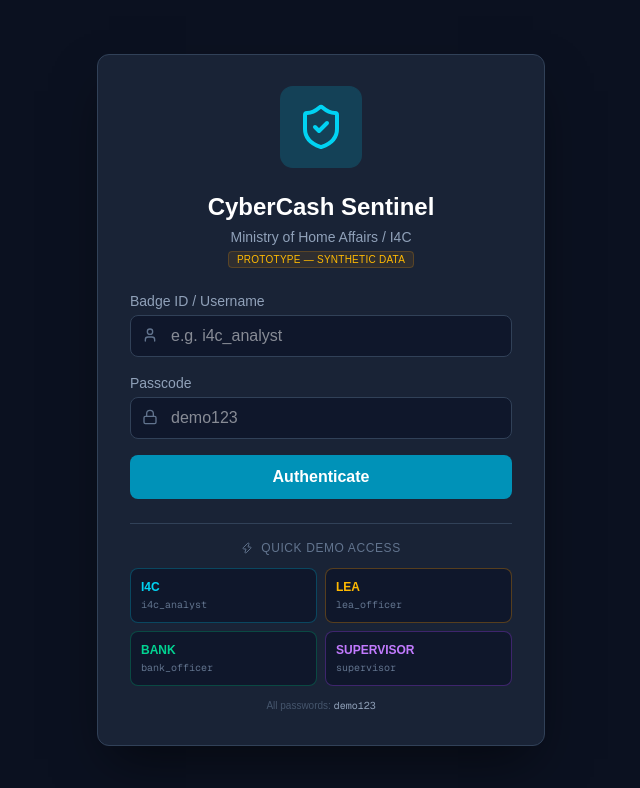
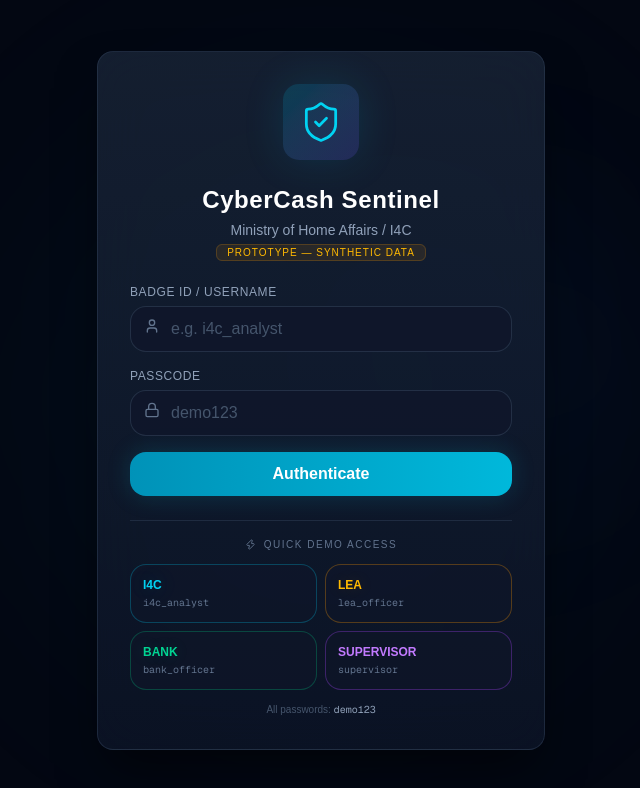
Before and after one commit to 5dishapatil/CyberCash, a Next.js app in the folder frontend/: page /login in a window 1280 px wide. Shown: the top 788 px of the page, without its empty margins (319-959 px from the left). Built offline with nearby package versions, Linux system fonts and the light colour scheme; no server answers.

Commit message:
ui: premium cybercrime-themed dark UI overhaul - glassmorphism, glow effects, refined sidebar, enhanced login

```diff
--- a/frontend/src/app/globals.css
+++ b/frontend/src/app/globals.css
@@ -3,6 +3,11 @@
 :root {
   --background: #ffffff;
   --foreground: #171717;
+  --accent-primary: #06b6d4;    /* cyan-500 */
+  --accent-glow: rgba(6, 182, 212, 0.15);
+  --card-bg: rgba(15, 23, 42, 0.6);
+  --card-border: rgba(51, 65, 85, 0.5);
+  --card-hover-border: rgba(6, 182, 212, 0.3);
 }
 
 @theme inline {
@@ -14,14 +19,268 @@
 
 @media (prefers-color-scheme: dark) {
   :root {
-    --background: #0a0a0a;
+    --background: #030712;
     --foreground: #ededed;
   }
 }
 
+/* ============================================
+   BASE BODY & BACKGROUND
+   ============================================ */
 body {
-  background: var(--background);
+  background: #030712;
   color: var(--foreground);
   font-family: Arial, Helvetica, sans-serif;
 }
-.map-tiles { filter: invert(100%) hue-rotate(180deg) brightness(95%) contrast(90%); }
+
+/* Subtle animated grid overlay */
+body::before {
+  content: '';
+  position: fixed;
+  top: 0;
+  left: 0;
+  width: 100%;
+  height: 100%;
+  background-image:
+    linear-gradient(rgba(6, 182, 212, 0.03) 1px, transparent 1px),
+    linear-gradient(90deg, rgba(6, 182, 212, 0.03) 1px, transparent 1px);
+  background-size: 60px 60px;
+  pointer-events: none;
+  z-index: 0;
+}
+
+/* ============================================
+   GLASSMORPHISM CARD EFFECTS
+   ============================================ */
+
+/* Enhance all slate card panels with glass effect */
+.bg-slate-800\/50 {
+  background: linear-gradient(135deg, rgba(15, 23, 42, 0.7) 0%, rgba(15, 23, 42, 0.5) 100%) !important;
+  backdrop-filter: blur(12px) !important;
+  -webkit-backdrop-filter: blur(12px) !important;
+}
+
+/* Inner cards get a subtle depth */
+.bg-slate-900 {
+  background: linear-gradient(180deg, rgba(2, 6, 23, 0.9) 0%, rgba(15, 23, 42, 0.7) 100%) !important;
+}
+
+/* Card border glow on hover */
+.border-slate-700 {
+  border-color: rgba(51, 65, 85, 0.45) !important;
+  transition: border-color 0.3s ease, box-shadow 0.3s ease !important;
+}
+
+.border-slate-700:hover {
+  border-color: rgba(6, 182, 212, 0.2) !important;
+}
+
+/* ============================================
+   CUSTOM SCROLLBAR
+   ============================================ */
+::-webkit-scrollbar {
+  width: 6px;
+  height: 6px;
+}
+
+::-webkit-scrollbar-track {
+  background: rgba(15, 23, 42, 0.5);
+  border-radius: 3px;
+}
+
+::-webkit-scrollbar-thumb {
+  background: linear-gradient(180deg, rgba(6, 182, 212, 0.3), rgba(99, 102, 241, 0.3));
+  border-radius: 3px;
+}
+
+::-webkit-scrollbar-thumb:hover {
+  background: linear-gradient(180deg, rgba(6, 182, 212, 0.5), rgba(99, 102, 241, 0.5));
+}
+
+/* Firefox scrollbar */
+* {
+  scrollbar-width: thin;
+  scrollbar-color: rgba(6, 182, 212, 0.3) rgba(15, 23, 42, 0.5);
+}
+
+/* ============================================
+   ACCENT GLOW EFFECTS
+   ============================================ */
+
+/* Cyan text gets a subtle glow */
+.text-cyan-400 {
+  text-shadow: 0 0 20px rgba(6, 182, 212, 0.3);
+}
+
+/* Rose/red warning text gets threat glow */
+.text-rose-400, .text-rose-500 {
+  text-shadow: 0 0 15px rgba(244, 63, 94, 0.25);
+}
+
+/* Amber alert text glow */
+.text-amber-400 {
+  text-shadow: 0 0 15px rgba(251, 191, 36, 0.2);
+}
+
+/* Emerald success glow */
+.text-emerald-400, .text-emerald-500 {
+  text-shadow: 0 0 15px rgba(52, 211, 153, 0.2);
+}
+
+/* ============================================
+   BUTTON ENHANCEMENTS
+   ============================================ */
+
+/* Cyan buttons get a glow */
+.bg-cyan-600 {
+  background: linear-gradient(135deg, #0891b2 0%, #06b6d4 50%, #22d3ee 100%) !important;
+  box-shadow: 0 0 20px rgba(6, 182, 212, 0.25), inset 0 1px 0 rgba(255, 255, 255, 0.1) !important;
+  transition: all 0.3s ease !important;
+}
+
+.bg-cyan-600:hover {
+  box-shadow: 0 0 30px rgba(6, 182, 212, 0.4), inset 0 1px 0 rgba(255, 255, 255, 0.15) !important;
+  transform: translateY(-1px) !important;
+}
+
+/* Rose/danger buttons */
+.bg-rose-600\/20, .bg-rose-500\/20 {
+  transition: all 0.3s ease !important;
+}
+
+.bg-rose-600\/20:hover, .bg-rose-500\/20:hover {
+  box-shadow: 0 0 15px rgba(244, 63, 94, 0.15) !important;
+}
+
+/* ============================================
+   ROUNDED CARD ENHANCEMENTS
+   ============================================ */
+
+.rounded-xl {
+  border-radius: 16px !important;
+}
+
+.rounded-lg {
+  border-radius: 12px !important;
+}
+
+/* ============================================
+   TABLE ENHANCEMENTS
+   ============================================ */
+
+thead {
+  background: linear-gradient(90deg, rgba(15, 23, 42, 0.9) 0%, rgba(30, 41, 59, 0.7) 100%) !important;
+}
+
+tbody tr {
+  transition: background-color 0.2s ease !important;
+}
+
+tbody tr:hover {
+  background-color: rgba(6, 182, 212, 0.04) !important;
+}
+
+/* ============================================
+   STAT CARDS — LARGE NUMBERS
+   ============================================ */
+
+.font-mono.font-bold {
+  letter-spacing: -0.02em;
+}
+
+.text-3xl.font-bold {
+  background: linear-gradient(135deg, currentColor 60%, rgba(255,255,255,0.7) 100%);
+  -webkit-background-clip: text;
+  background-clip: text;
+}
+
+/* ============================================
+   PULSE / ANIMATION ENHANCEMENTS
+   ============================================ */
+
+@keyframes sentinel-pulse {
+  0%, 100% { opacity: 1; box-shadow: 0 0 0 0 rgba(6, 182, 212, 0.4); }
+  50% { opacity: 0.8; box-shadow: 0 0 0 8px rgba(6, 182, 212, 0); }
+}
+
+.animate-pulse {
+  animation: sentinel-pulse 2s cubic-bezier(0.4, 0, 0.6, 1) infinite !important;
+}
+
+/* ============================================
+   MODAL / OVERLAY BACKDROP
+   ============================================ */
+
+.backdrop-blur-sm {
+  backdrop-filter: blur(8px) !important;
+  -webkit-backdrop-filter: blur(8px) !important;
+}
+
+.backdrop-blur-md {
+  backdrop-filter: blur(16px) !important;
+  -webkit-backdrop-filter: blur(16px) !important;
+}
+
+/* ============================================
+   MAP TILES — DARK INVERSION
+   ============================================ */
+.map-tiles {
+  filter: invert(100%) hue-rotate(180deg) brightness(95%) contrast(90%);
+}
+
+/* ============================================
+   RECHARTS ENHANCEMENTS
+   ============================================ */
+
+.recharts-cartesian-grid line {
+  stroke: rgba(51, 65, 85, 0.3) !important;
+}
+
+.recharts-tooltip-wrapper {
+  filter: drop-shadow(0 4px 12px rgba(0, 0, 0, 0.5)) !important;
+}
+
+/* ============================================
+   REACT FLOW ENHANCEMENTS
+   ============================================ */
+
+.react-flow__controls {
+  background: rgba(15, 23, 42, 0.9) !important;
+  border: 1px solid rgba(51, 65, 85, 0.5) !important;
+  border-radius: 12px !important;
+  box-shadow: 0 4px 20px rgba(0, 0, 0, 0.3) !important;
+}
+
+.react-flow__controls button {
+  background: transparent !important;
+  border-color: rgba(51, 65, 85, 0.3) !important;
+  fill: rgba(148, 163, 184, 0.8) !important;
+  transition: all 0.2s ease !important;
+}
+
+.react-flow__controls button:hover {
+  background: rgba(6, 182, 212, 0.1) !important;
+  fill: #06b6d4 !important;
+}
+
+/* ============================================
+   SELECTION / FOCUS
+   ============================================ */
+
+::selection {
+  background: rgba(6, 182, 212, 0.3);
+  color: white;
+}
+
+input:focus, select:focus, textarea:focus {
+  outline: none !important;
+  border-color: rgba(6, 182, 212, 0.5) !important;
+  box-shadow: 0 0 0 2px rgba(6, 182, 212, 0.15) !important;
+}
+
+/* ============================================
+   LINK HOVER TRANSITIONS
+   ============================================ */
+a {
+  transition: color 0.2s ease, opacity 0.2s ease !important;
+}
--- a/frontend/src/app/layout.tsx
+++ b/frontend/src/app/layout.tsx
@@ -30,7 +30,7 @@
       lang="en"
       className={`${geistSans.variable} ${geistMono.variable} h-full antialiased`}
     >
-      <body className="min-h-full bg-[#0b1120] text-slate-300">
+      <body className="min-h-full bg-[#030712] text-slate-300">
         <ErrorBoundary>
           <AuthProvider>
             <WebSocketProvider>
--- a/frontend/src/app/login/page.tsx
+++ b/frontend/src/app/login/page.tsx
@@ -63,69 +63,76 @@
   };
 
   return (
-    <div className="flex items-center justify-center min-h-screen bg-[#0b1120] p-4">
-      <div className="w-full max-w-md">
-        <div className="bg-slate-800/80 p-8 rounded-xl border border-slate-700 shadow-2xl shadow-black/50">
+    <div className="flex items-center justify-center min-h-screen bg-[#030712] p-4 relative overflow-hidden">
+      {/* Radial glow background */}
+      <div className="absolute inset-0 pointer-events-none">
+        <div className="absolute top-1/2 left-1/2 -translate-x-1/2 -translate-y-1/2 w-[600px] h-[600px] bg-cyan-500/[0.04] rounded-full blur-[120px]" />
+        <div className="absolute top-1/4 right-1/4 w-[300px] h-[300px] bg-indigo-500/[0.03] rounded-full blur-[100px]" />
+      </div>
+
+      <div className="w-full max-w-md relative z-10">
+        <div className="bg-gradient-to-b from-slate-800/70 to-slate-900/70 p-8 rounded-2xl border border-slate-700/50 shadow-2xl shadow-black/60 backdrop-blur-xl">
           <div className="flex justify-center mb-6">
-            <div className="bg-cyan-500/20 p-4 rounded-xl text-cyan-400 ring-1 ring-cyan-500/20">
-              <ShieldCheck size={48} />
+            <div className="bg-gradient-to-br from-cyan-500/20 to-indigo-500/20 p-4 rounded-2xl text-cyan-400" style={{boxShadow: '0 0 40px rgba(6, 182, 212, 0.15)'}}>
+              <ShieldCheck size={44} strokeWidth={1.5} />
             </div>
           </div>
-          <h1 className="text-2xl font-bold text-center text-white mb-1">CyberCash Sentinel</h1>
+          <h1 className="text-2xl font-bold text-center text-white mb-1 tracking-wide">CyberCash Sentinel</h1>
           <p className="text-slate-400 text-center text-sm mb-1">Ministry of Home Affairs / I4C</p>
           <p className="text-center text-xs mb-6">
-            <span className="bg-amber-500/10 text-amber-400 border border-amber-500/20 px-2 py-0.5 rounded text-[10px] font-medium tracking-wide">
-              PROTOTYPE — SYNTHETIC DATA
+            <span className="bg-amber-500/10 text-amber-400 border border-amber-500/20 px-2.5 py-0.5 rounded-md text-[10px] font-medium tracking-widest uppercase">
+              Prototype — Synthetic Data
             </span>
           </p>
 
           {error && (
-            <div className="mb-4 p-3 bg-rose-500/10 border border-rose-500/30 rounded-lg flex items-center gap-2 text-rose-400 text-sm">
+            <div className="mb-4 p-3 bg-rose-500/10 border border-rose-500/30 rounded-xl flex items-center gap-2 text-rose-400 text-sm">
               <AlertCircle size={16} className="shrink-0" />{error}
             </div>
           )}
 
           <form onSubmit={handleLogin} className="space-y-4 mb-6">
             <div>
-              <label className="block text-sm font-medium text-slate-400 mb-1">Badge ID / Username</label>
+              <label className="block text-xs font-medium text-slate-400 mb-1.5 uppercase tracking-wider">Badge ID / Username</label>
               <div className="relative">
                 <input
                   type="text"
-                  className="w-full bg-slate-900 border border-slate-700 rounded-lg px-4 py-2 pl-10 text-white focus:outline-none focus:border-cyan-500 transition"
+                  className="w-full bg-slate-900/80 border border-slate-700/60 rounded-xl px-4 py-2.5 pl-10 text-white placeholder-slate-600 focus:outline-none focus:border-cyan-500/50 transition-all duration-200"
                   value={username}
                   onChange={(e) => setUsername(e.target.value)}
                   placeholder="e.g. i4c_analyst"
                   required
                 />
-                <User size={16} className="absolute left-3 top-3 text-slate-500" />
+                <User size={16} className="absolute left-3.5 top-3 text-slate-500" />
               </div>
             </div>
             <div>
-              <label className="block text-sm font-medium text-slate-400 mb-1">Passcode</label>
+              <label className="block text-xs font-medium text-slate-400 mb-1.5 uppercase tracking-wider">Passcode</label>
               <div className="relative">
                 <input
                   type="password"
-                  className="w-full bg-slate-900 border border-slate-700 rounded-lg px-4 py-2 pl-10 text-white focus:outline-none focus:border-cyan-500 transition"
+                  className="w-full bg-slate-900/80 border border-slate-700/60 rounded-xl px-4 py-2.5 pl-10 text-white placeholder-slate-600 focus:outline-none focus:border-cyan-500/50 transition-all duration-200"
                   value={password}
                   onChange={(e) => setPassword(e.target.value)}
                   placeholder="demo123"
                   required
                 />
-                <Lock size={16} className="absolute left-3 top-3 text-slate-500" />
+                <Lock size={16} className="absolute left-3.5 top-3 text-slate-500" />
               </div>
             </div>
             <button
               type="submit"
               disabled={loading}
-              className="w-full bg-cyan-600 hover:bg-cyan-500 disabled:opacity-50 disabled:cursor-not-allowed text-white font-semibold py-2.5 rounded-lg transition-colors"
+              className="w-full bg-gradient-to-r from-cyan-600 to-cyan-500 hover:from-cyan-500 hover:to-cyan-400 disabled:opacity-50 disabled:cursor-not-allowed text-white font-semibold py-2.5 rounded-xl transition-all duration-200"
+              style={{boxShadow: '0 0 25px rgba(6, 182, 212, 0.2)'}}
             >
               {loading ? 'Authenticating...' : 'Authenticate'}
             </button>
           </form>
 
-          <div className="border-t border-slate-700 pt-4">
-            <p className="text-slate-500 text-xs mb-3 text-center uppercase tracking-wider flex items-center gap-2 justify-center">
-              <Zap size={12} /> Quick Demo Access
+          <div className="border-t border-slate-700/50 pt-4">
+            <p className="text-slate-500 text-[10px] mb-3 text-center uppercase tracking-[0.15em] flex items-center gap-2 justify-center font-medium">
+              <Zap size={11} /> Quick Demo Access
             </p>
             <div className="grid grid-cols-2 gap-2">
               {DEMO_ACCOUNTS.map(acc => (
@@ -133,10 +140,10 @@
                   key={acc.badge}
                   onClick={() => quickLogin(acc.badge)}
                   disabled={loading}
-                  className={`text-left p-2.5 bg-slate-900 border ${acc.border} rounded-lg hover:bg-slate-800 transition disabled:opacity-50`}
+                  className={`text-left p-3 bg-slate-900/60 border ${acc.border} rounded-xl hover:bg-slate-800/60 transition-all duration-200 disabled:opacity-50 group`}
                 >
                   <div className={`text-xs font-bold ${acc.color}`}>{acc.role}</div>
-                  <div className="text-slate-500 text-[10px] font-mono mt-0.5">{acc.badge}</div>
+                  <div className="text-slate-500 text-[10px] font-mono mt-0.5 group-hover:text-slate-400 transition-colors">{acc.badge}</div>
                 </button>
               ))}
             </div>
```
Also changed, not shown: frontend/src/app/components/Sidebar.tsx (+24 -22 lines).
